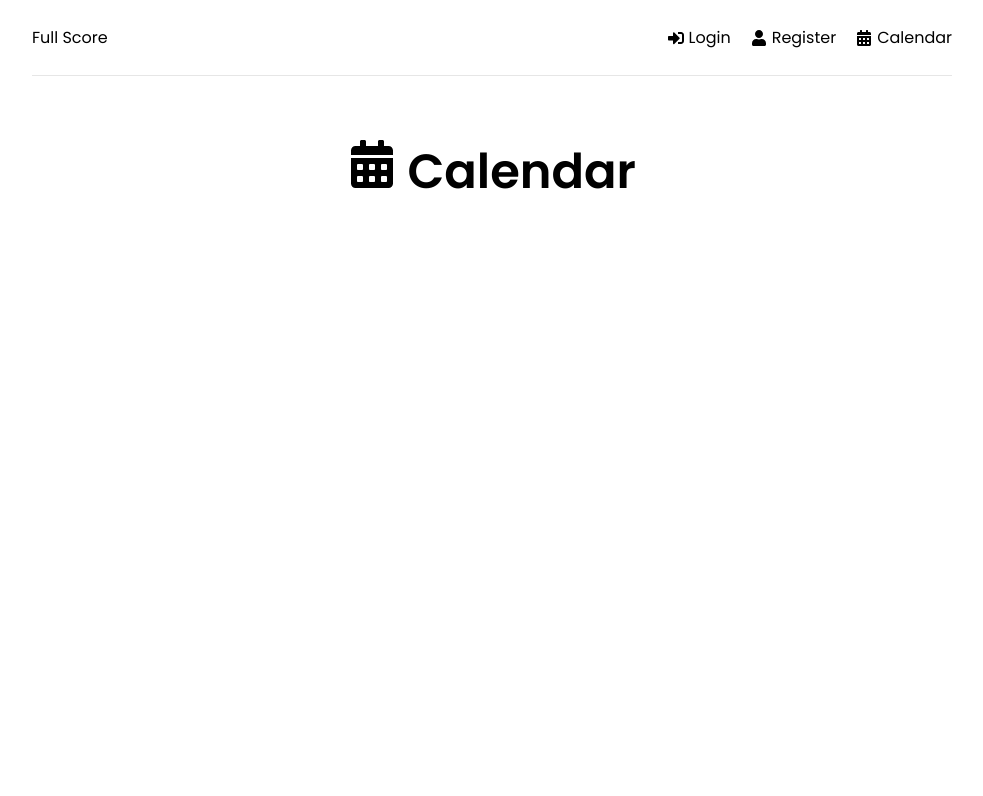
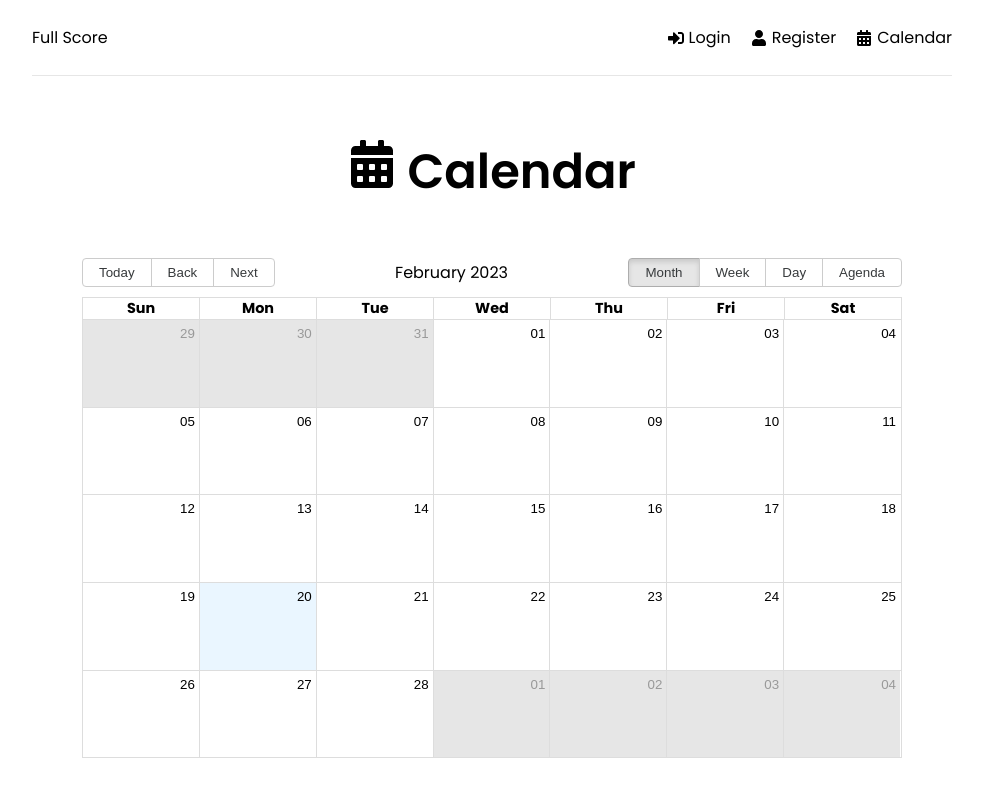
Before and after one commit to MediumJeff/full-score, a React (Create React App) app in the folder frontend/: page /calendar in a window 1280 px wide. Shown: the top 796 px of the page, without its empty margins (148-1131 px from the left). Built offline with nearby package versions, Linux system fonts and the light colour scheme.

Commit message:
Beginning calendar interface

```diff
--- a/frontend/package.json
+++ b/frontend/package.json
@@ -9,7 +9,10 @@
     "@testing-library/react": "^13.4.0",
     "@testing-library/user-event": "^14.4.3",
     "axios": "^1.3.3",
+    "date-fns": "^2.29.3",
     "react": "^18.2.0",
+    "react-big-calendar": "^1.6.8",
+    "react-datepicker": "^4.10.0",
     "react-dom": "^18.2.0",
     "react-icons": "^4.7.1",
     "react-redux": "^8.0.5",
--- /dev/null
+++ b/frontend/src/components/CalendarDisplay.jsx
@@ -0,0 +1,35 @@
+
+import { Calendar, dateFnsLocalizer } from 'react-big-calendar';
+import format from "date-fns/format";
+import parseJSON from "date-fns/parseJSON";
+import startOfWeek from 'date-fns/startOfWeek';
+import getDay from 'date-fns/getDay';
+import "react-big-calendar/lib/css/react-big-calendar.css";
+import "react-datepicker/dist/react-datepicker.css";
+
+const locales = {
+    "en-US": require("date-fns/locale/en-US")
+}
+const localizer = dateFnsLocalizer({
+    format,
+    parseJSON,
+    startOfWeek,
+    getDay,
+    locales
+})
+
+function CalendarDisplay() {
+
+    return (
+        <div>
+            <Calendar
+                localizer={localizer}
+                startAccessor='eventStartTime'
+                endAccessor="eventEndTime"
+                style={{ height: 500, margin: "50px" }}
+            />
+        </div>
+    )
+}
+
+export default CalendarDisplay;
--- a/frontend/src/features/calendar/calendarSlice.js
+++ b/frontend/src/features/calendar/calendarSlice.js
@@ -85,7 +85,7 @@ export const calendarSlice = createSlice({
             .addCase(getEvents.fulfilled, (state, action) => {
                 state.isLoading = false
                 state.isSuccess = true
-                state.events.push(action.payload)
+                state.events = action.payload
             })
             .addCase(getEvents.rejected, (state, action) => {
                 state.isLoading = false
--- a/frontend/src/pages/Calendar.jsx
+++ b/frontend/src/pages/Calendar.jsx
@@ -5,6 +5,7 @@ import { toast } from "react-toastify";
 import { newEvent, reset } from "../features/calendar/calendarSlice";
 import { FaCalendarAlt } from 'react-icons/fa';
 import Spinner from '../components/Spinner';
+import CalendarDisplay from "../components/CalendarDisplay";
 
 function Calendar() {
     const [calendarData, setCalendarData] = useState({
@@ -61,6 +62,9 @@ function Calendar() {
                     <FaCalendarAlt /> Calendar
                 </h1>
             </section>
+            <div>
+                <CalendarDisplay />
+            </div>
         </>
     )
 
```
Also changed, not shown: 1 other file (tests, documents, lock files or other folders).
